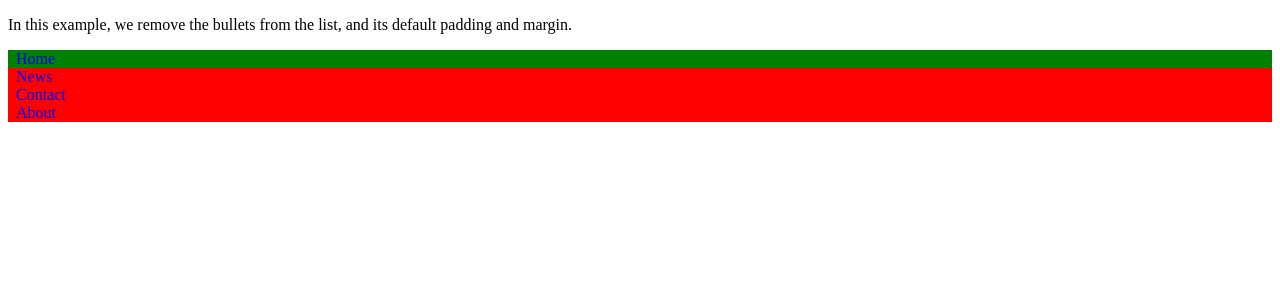
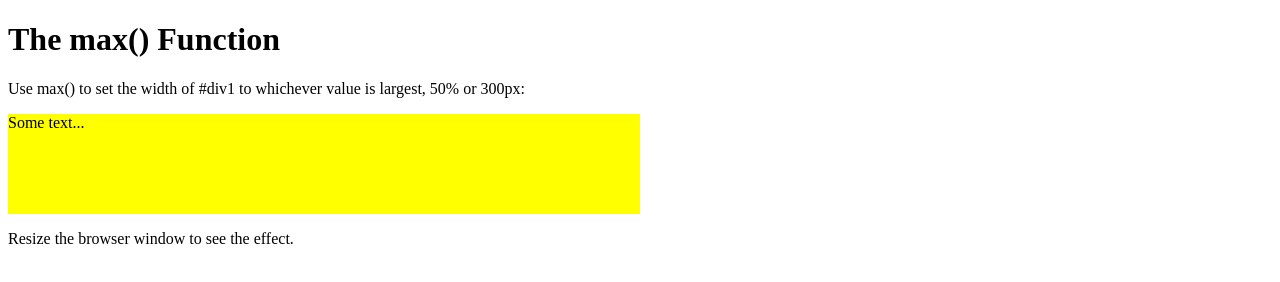
Before and after one commit to sepehrsdgh/w3school-training, a plain HTML site: page index.html in a window 1280 px wide. Drawn offline with Linux system fonts and the light colour scheme.

Commit message:
august17 1

```diff
--- a/index.html
+++ b/index.html
@@ -2,36 +2,22 @@
 <html>
 <head>
 <style>
-ul {
-  list-style-type: none;
-  margin: 0;
-  padding: 0;
-}
-
-li{
-  background-color: red;
-  /*padding: 25px 5px;*/
-}
-li:first-child{
-  background-color: green;
-}
-
-a{
-  text-decoration:none;
-  padding: 25px 8px;
+#div1 {
+  background-color: yellow;
+  height: 100px;
+  width: max(50%, 300px);
 }
 </style>
 </head>
 <body>
 
-<p>In this example, we remove the bullets from the list, and its default padding and margin.</p>
+<h1>The max() Function</h1>
 
-<ul>
-  <li><a href="#home">Home</a></li>
-  <li><a href="#news">News</a></li>
-  <li><a href="#contact">Contact</a></li>
-  <li><a href="#about">About</a></li>
-</ul>
+<p>Use max() to set the width of #div1 to whichever value is largest, 50% or 300px:</p>
+
+<div id="div1">Some text...</div>
+
+<p>Resize the browser window to see the effect.</p>
 
 </body>
 </html>
```
